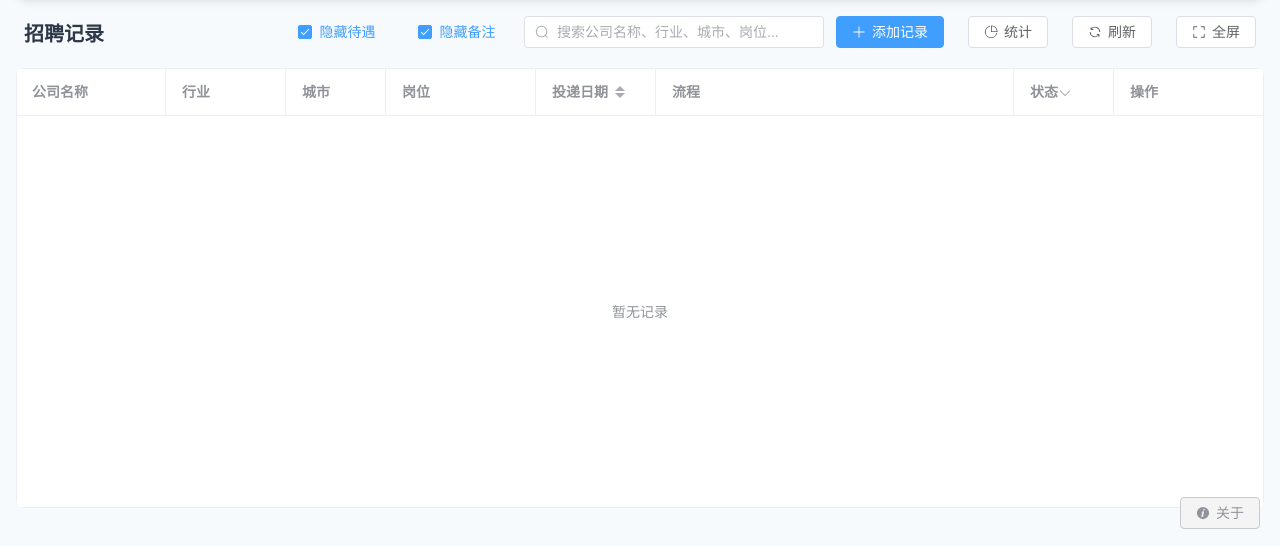
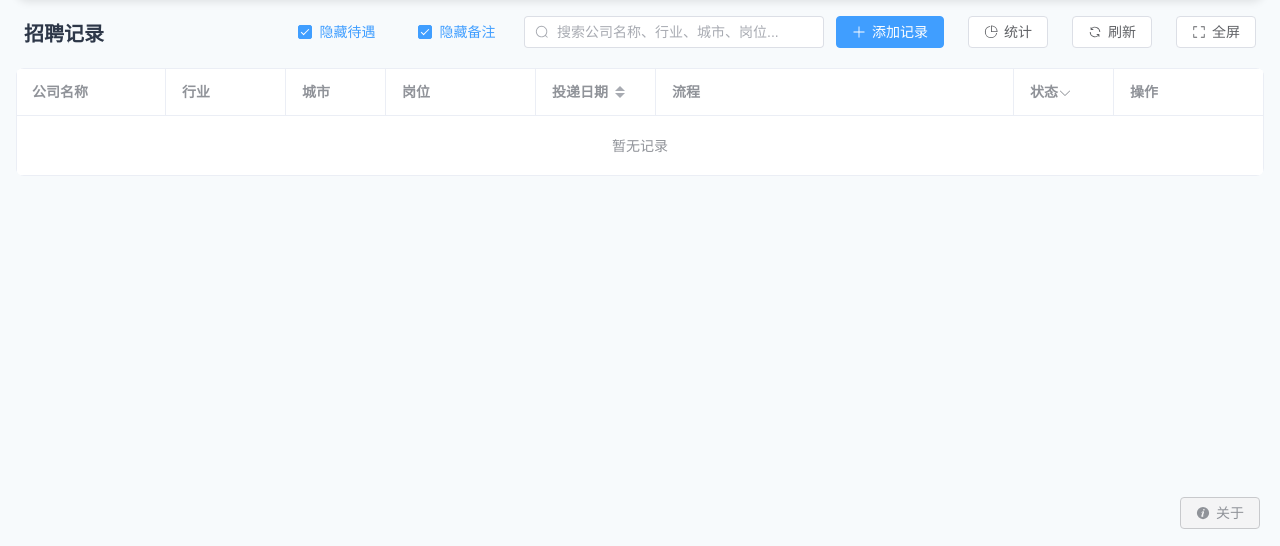
Before and after one commit to Li-Zhenghao-Harbin/dream7c-White-Dew, a Vue app: page /#/progress/1 in a window 1280 px wide. Shown: the part 251-797 px from the top of the page. Built offline with nearby package versions, Linux system fonts and the light colour scheme.

Commit message:
全屏模式表格高度自动调整

```diff
--- a/src/views/ProgressDetail.vue
+++ b/src/views/ProgressDetail.vue
@@ -148,7 +148,7 @@
           border
           size="large"
           empty-text="暂无记录"
-          height="calc(100vh - 360px)"
+          :max-height="fullscreen ? 'calc(100vh - 100px)' : 'calc(100vh - 360px)'"
       >
 <!--        <el-table-column prop="companyName" label="公司名称" width="150" fixed />-->
         <el-table-column prop="companyName" label="公司名称" width="150" fixed>
```
